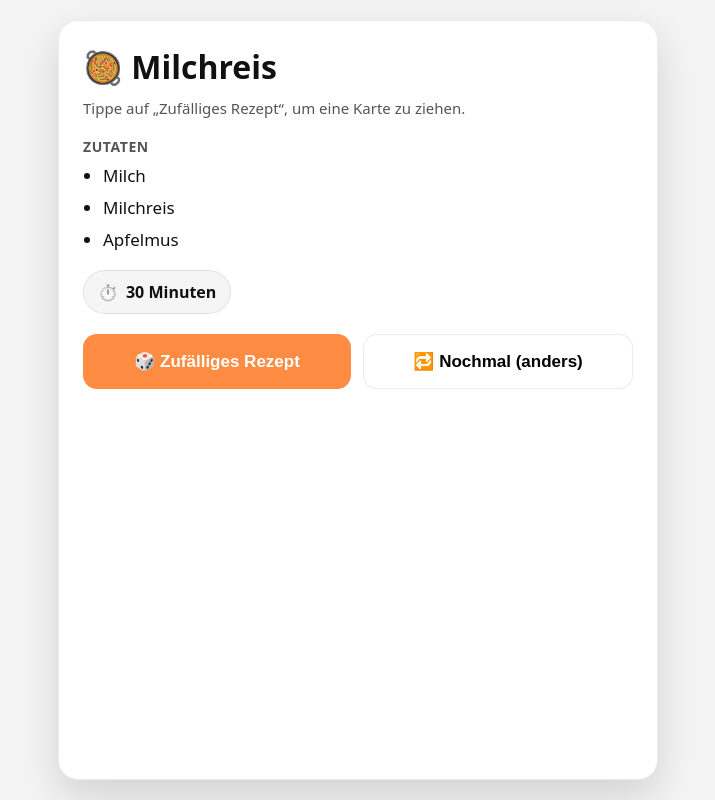
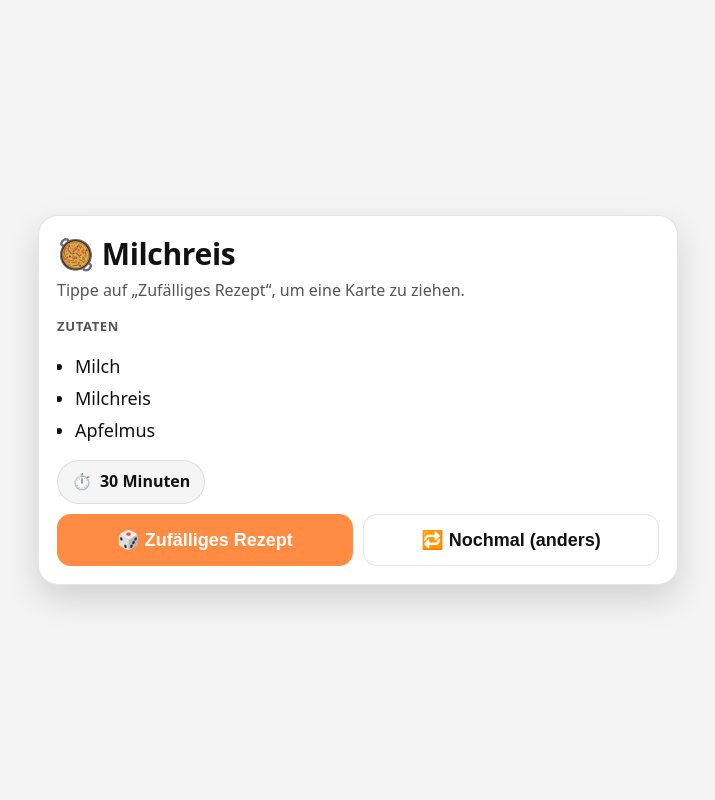
Before and after one commit to JuliaScheller/rezeptkarten, a plain HTML site: page index.html in a window 1280 px wide. Both pictures are taken after a click on the button "🎲 Zufälliges Rezept". Shown: the whole page, without its empty margins (282-997 px from the left). Drawn offline with Linux system fonts and the light colour scheme.

Commit message:
Update index.html

```diff
--- a/index.html
+++ b/index.html
@@ -9,9 +9,9 @@
     --card:#ffffff;
     --text:#111;
     --muted:#555;
-    --shadow: 0 16px 40px rgba(0,0,0,0.14);
+    --border: rgba(0,0,0,0.10);
+    --shadow: 0 14px 34px rgba(0,0,0,0.14);
     --radius: 20px;
-    --border: rgba(0,0,0,0.08);
     --accent:#ff8c42;
     --accentHover:#e57732;
   }
@@ -23,115 +23,145 @@
     font-family: system-ui, -apple-system, Segoe UI, Roboto, Arial, sans-serif;
     background: var(--bg);
     color: var(--text);
-    line-height: 1.4;
+    line-height: 1.35;
   }
 
+  /* Centered “card” layout */
   .wrap{
     min-height: 100svh;
     display:flex;
+    align-items:center;
     justify-content:center;
-    padding: 20px 16px;
+    padding: 14px;
   }
 
-  main{
-    width: 100%;
-    max-width: 600px;   /* größer als vorher */
-  }
-
+  /* Card behaves like a “near square” on mobile */
   .card{
+    width: min(640px, 100%);
     background: var(--card);
     border: 1px solid var(--border);
     border-radius: var(--radius);
     box-shadow: var(--shadow);
-    padding: 24px;      /* mehr Innenabstand */
+    padding: 18px;
+    display:flex;
+    flex-direction: column;
+    gap: 10px;
   }
 
-  h1{
-    margin:0 0 8px;
-    font-size: clamp(24px, 5vw, 32px);  /* größerer Titel */
+  /* Mobile: card gets a controlled height so it feels like a real card */
+  @media (max-width: 520px){
+    .card{
+      height: min(78svh, 520px);  /* “almost square” feel */
+      padding: 16px;
+    }
+  }
+
+  header{
+    display:flex;
+    flex-direction: column;
+    gap: 6px;
+  }
+
+  h2, h1{
+    margin:0;
+    font-size: clamp(22px, 6.2vw, 30px);
+    letter-spacing: -0.01em;
   }
 
   .sub{
-    margin:0 0 14px;
+    margin:0;
     color: var(--muted);
-    font-size: 15px;
+    font-size: clamp(14px, 4vw, 16px);
   }
 
   .section-title{
-    margin: 18px 0 8px;
-    font-weight: 700;
-    font-size: 14px;
-    letter-spacing: 0.04em;
+    margin-top: 6px;
+    font-weight: 750;
+    font-size: 13px;
+    letter-spacing: 0.05em;
     text-transform: uppercase;
     color: var(--muted);
   }
 
+  /* The content area consumes remaining space and scrolls if needed */
+  .content{
+    display:flex;
+    flex-direction: column;
+    gap: 10px;
+    min-height: 0;        /* IMPORTANT for scrolling in flex layouts */
+    flex: 1 1 auto;
+  }
+
   ul{
-    margin: 0;
-    padding-left: 20px;
+    margin:0;
+    padding-left: 18px;
+    overflow:auto;        /* scroll if list is long */
+    -webkit-overflow-scrolling: touch;
+    border-radius: 14px;
+    padding-right: 6px;
   }
 
   li{
     margin: 8px 0;
-    font-size: 17px;   /* besser lesbar auf Mobile */
+    font-size: clamp(16px, 4.6vw, 18px); /* larger on mobile */
+    word-break: break-word;
+  }
+
+  .empty{
+    margin:0;
+    color: var(--muted);
+    font-size: clamp(14px, 4vw, 16px);
   }
 
   .meta{
-    margin-top: 18px;
+    display:flex;
+    align-items:center;
+    justify-content: space-between;
+    gap: 10px;
+    flex-wrap: wrap;
   }
 
   .pill{
     display:inline-flex;
     align-items:center;
-    gap:8px;
-    padding:10px 14px;
-    border-radius:999px;
-    border:1px solid var(--border);
-    background:rgba(0,0,0,0.04);
-    font-weight:600;
+    gap: 8px;
+    padding: 10px 14px;
+    border-radius: 999px;
+    border: 1px solid var(--border);
+    background: rgba(0,0,0,0.04);
+    font-weight: 700;
+    font-size: clamp(14px, 4vw, 16px);
   }
 
   .actions{
-    margin-top: 20px;
     display:flex;
-    flex-direction: column;
-    gap: 12px;
+    gap: 10px;
+    flex-wrap: wrap;
   }
 
   button{
+    appearance:none;
     border:0;
-    border-radius:14px;
-    padding:16px;
-    font-size:17px;
-    font-weight:700;
+    border-radius: 14px;
+    padding: 14px 14px;
+    font-size: clamp(16px, 4.8vw, 18px);
+    font-weight: 800;
     cursor:pointer;
-    min-height:52px;  /* gute Touchgröße */
+    min-height: 52px;          /* touch target */
+    flex: 1 1 180px;
   }
 
-  .primary{
-    background: var(--accent);
-    color:#fff;
-  }
-
-  .primary:hover{
-    background: var(--accentHover);
-  }
+  .primary{ background: var(--accent); color:#fff; }
+  .primary:hover{ background: var(--accentHover); }
 
   .secondary{
     background:#fff;
     border:1px solid var(--border);
+    color: var(--text);
   }
+  .secondary:hover{ background: rgba(0,0,0,0.03); }
+</style>
 
-  /* Desktop: Buttons nebeneinander */
-  @media (min-width: 768px){
-    .actions{
-      flex-direction: row;
-    }
-    button{
-      flex:1;
-    }
-  }
-</style>
 
 </head>
 <body>
@@ -142,9 +172,13 @@
         <p class="sub">Tippe auf „Zufälliges Rezept“, um eine Karte zu ziehen.</p>
       </header>
 
-      <div class="section-title">Zutaten</div>
-      <ul id="ingredients"></ul>
-      <p id="emptyHint" class="empty">Noch kein Rezept gezogen.</p>
+     <div class="section-title">Zutaten</div>
+
+<div class="content">
+  <ul id="ingredients"></ul>
+  <p id="emptyHint" class="empty">Noch kein Rezept gezogen.</p>
+</div>
+
 
       <div class="meta">
         <div id="timePill" class="pill" style="display:none;">⏱️ <span id="time"></span></div>
```
